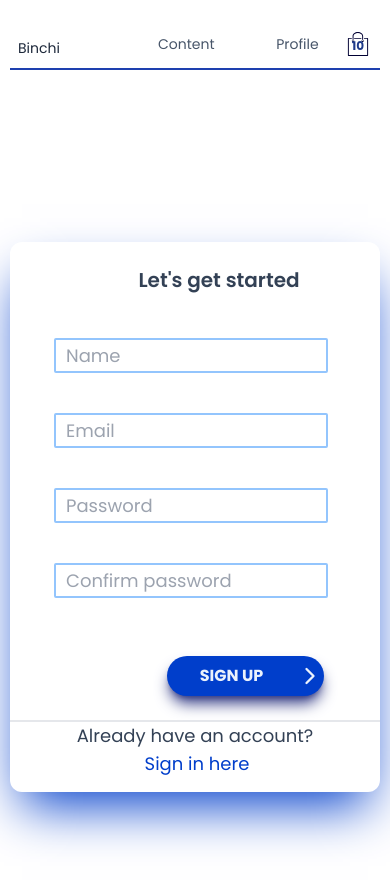
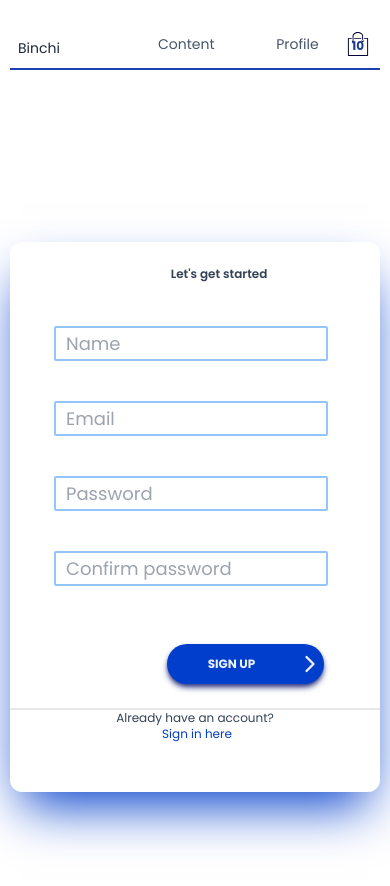
Before and after one commit to unekuogbaje/Binchi-0.1, a React (Create React App) app: page /signup in a window 390 px wide. Shown: the top 886 px of the page. Built offline with nearby package versions, Linux system fonts and the light colour scheme; no server answers.

Commit message:
made the sign-up page responsive

```diff
--- a/src/components/sign-up-form/sign-up-form.component.jsx
+++ b/src/components/sign-up-form/sign-up-form.component.jsx
@@ -63,7 +63,7 @@ const SignUpForm = () => {
       <Fragment>
       <div className="flex items-center justify-center relative min-h-screen">
       <div className='flex-column h-[550px] w-[450px] shadow-2xl shadow-[#003ECB] bg-white rounded-xl transform duration-200 hover:scale-110 m-auto'>
-        <h2 className='w-full text-center text-slate-700 text-xl font-semibold m-6' >Let's get started</h2>
+        <h2 className='w-full text-center text-slate-700 text-xs sm:text-xs md:text-lg lg:text-lg font-semibold m-6' >Let's get started</h2>
         <form
         className="md:flex md:flex-wrap md:justify-between"
         onSubmit={handleSubmit}>
@@ -126,7 +126,7 @@ const SignUpForm = () => {
           className="transform duration-200 hover:scale-110 relative">
             <Button
             type="submit"
-            className='flex ml-auto bg-[#003ECB] hover:bg-blue-900 text-mainClr rounded-full shadow-lg w-[50%] h-10 text-[16px] mt-[38px] p-[16px 20px] items-center shadow-[#2f3782]  font-bold cursor-pointer'>
+            className='flex ml-auto bg-[#003ECB] hover:bg-blue-900 text-mainClr rounded-full shadow-md w-[50%] h-10 text-xs sm:text-xs md:text-lg lg:text-lg mt-[38px] p-[16px 20px] items-center shadow-[#2f3782]  font-bold cursor-pointer'>
               <h1 className='ml-auto uppercase'> sign up </h1>
             <ChevronRight
             className="text-mainClr ml-auto"
@@ -137,10 +137,10 @@ const SignUpForm = () => {
          </div>
         </form>
 
-        <span className="block w-full text-center no-underline text-slate-700 hover:text-grey-darker mb-8 border-t-2  text-lg">
+        <span className="block w-full text-center no-underline text-slate-700 hover:text-grey-darker mb-8 border-t-2 text-xs sm:text-xs md:text-lg lg:text-lg">
         Already have an account?
         <Link to={"/signin"}>
-          <h1 className="text-[#003ECB] hover:text-blue-900 ml-1 transform duration-200 hover:scale-110">
+          <h1 className="text-[#003ECB] text-xs sm:text-xs md:text-lg lg:text-lg hover:text-blue-900 ml-1 transform duration-200 hover:scale-110">
             Sign in here
           </h1>
         </Link>
```
